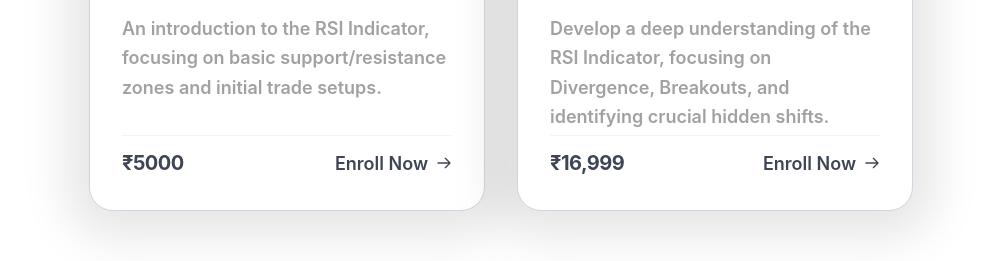
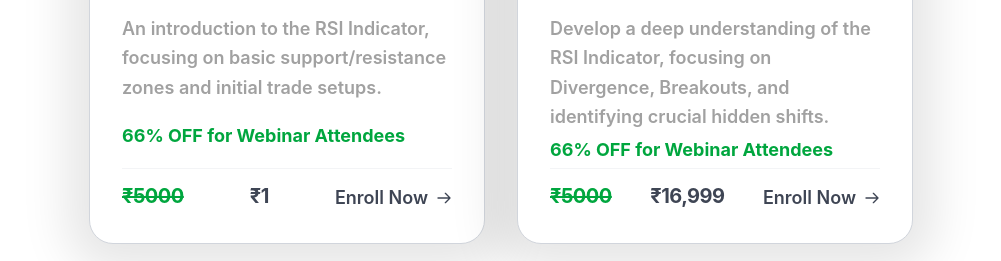
Before and after one commit to bhave5h/nishantmendhe-stockclasses, a Next.js app: page / in a window 1280 px wide. Shown: the part 2900-3161 px from the top of the page, without its empty margins (139-1140 px from the left). Built offline with nearby package versions, Linux system fonts and the light colour scheme; no server answers; a web font is replaced by a local one.

Commit message:
discount

```diff
--- a/components/sections/Courses.tsx
+++ b/components/sections/Courses.tsx
@@ -70,8 +70,14 @@ export default function Courses() {
                                 <p className="text-lg text-neutral-400 font-semibold leading-relaxed mb-1 flex-grow">
                                     {course.description}
                                 </p>
+                                <p className="text-lg text-green-600 font-bold leading-relaxed mb-1 flex-grow">
+                                    {course.discount}
+                                </p>
 
-                                <div className="pt-3 border-t border-gray-100 flex items-center justify-between">
+                                <div className="pt-3 border-t border-gray-100 flex items-end justify-between">
+                                    <span className="text-[20px] font-bold text-green-600 tracking-tight line-through">
+                                        {course.orgprice}
+                                    </span>
                                     <span className="text-[20px] font-bold text-[#0F172A] tracking-tight opacity-80">
                                         {course.price}
                                     </span>
--- a/data/content.json
+++ b/data/content.json
@@ -77,7 +77,9 @@
             "id": "TFC",
             "slug": "TFC",
             "title": "TFC - Trading Foundations for Clarity",
-            "price": "₹5000",
+            "price": "₹1",
+            "orgprice": "₹5000",
+            "discount": "66% OFF for Webinar Attendees",
             "image": "/Images/courses/TFC.webp",
             "duration": "10 Days",
             "modules": "9",
@@ -132,6 +134,8 @@
             "slug": "ATM",
             "title": "ATM - Advance Technical Master Class",
             "price": "₹16,999",
+            "orgprice": "₹5000",
+            "discount": "66% OFF for Webinar Attendees",
             "image": "/Images/courses/ATM.webp",
             "duration": "1 Month",
             "modules": "2 Modules",
```
Also changed, not shown: 1 other file (tests, documents, lock files or other folders).
